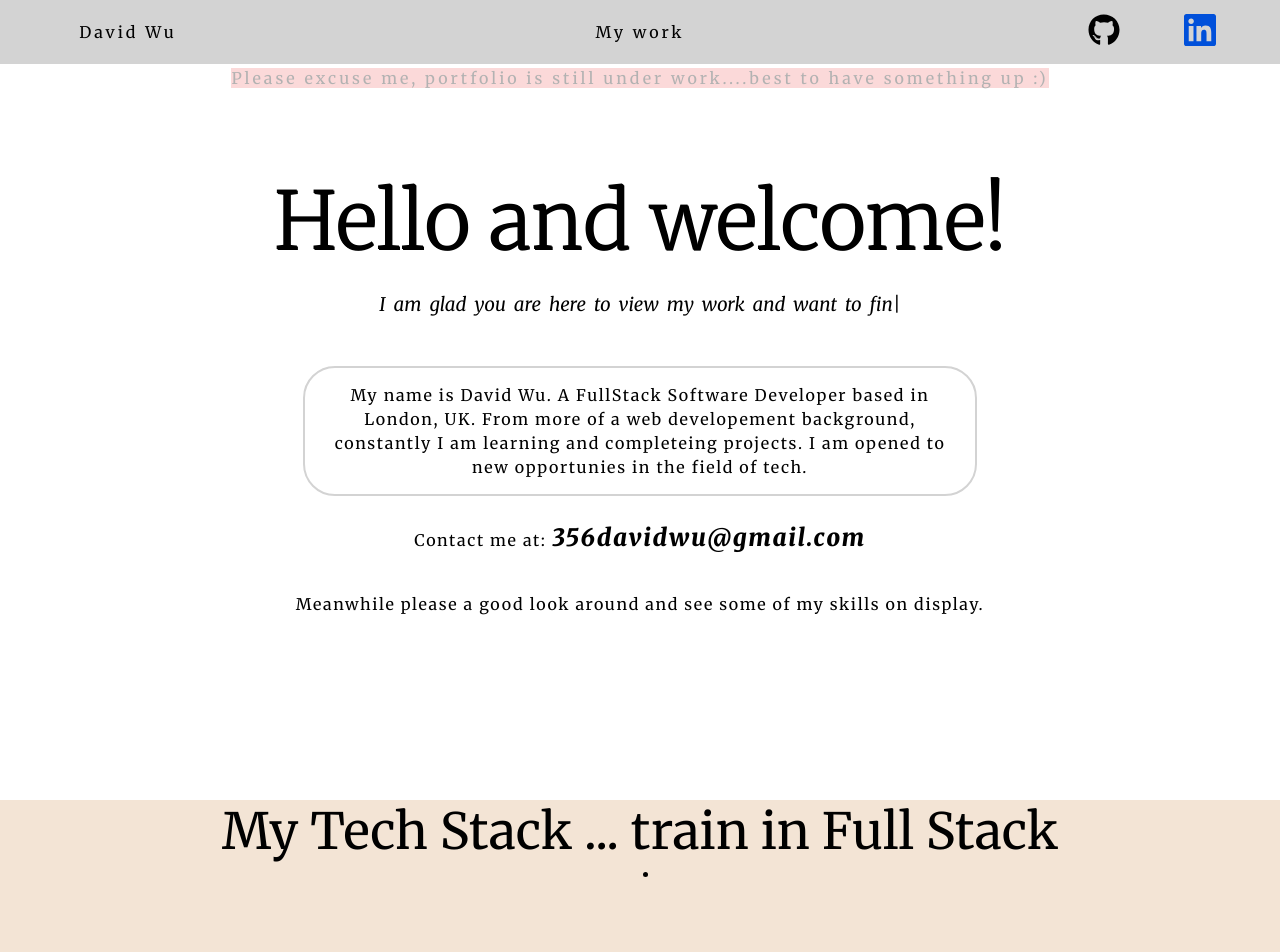
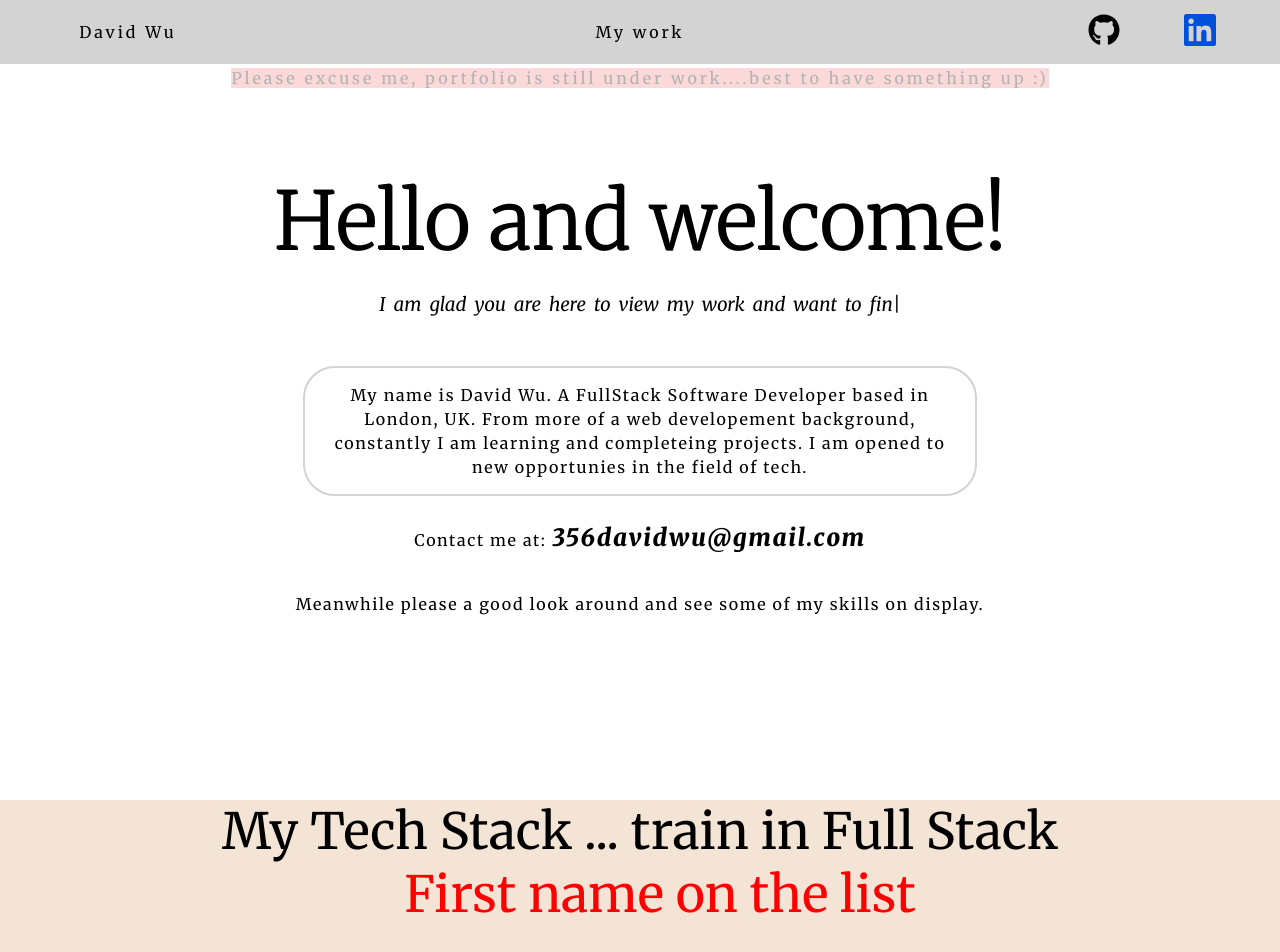
Before and after one commit to david204code/MyPortfolio, a React (Create React App) app: page / in a window 1280 px wide. Shown: the top 952 px of the page. Built offline with nearby package versions, Linux system fonts and the light colour scheme.

Commit message:
Created and imported TechStackList along with scss

```diff
--- a/src/components/techStack/TechStack.jsx
+++ b/src/components/techStack/TechStack.jsx
@@ -1,12 +1,13 @@
 import React from "react";
 import "./TechStack.scss";
+import TechStackList from "../techStackList/TechStackList";
 
 export default function TechStack() {
   return (
     <div className="techStack" id="techStack">
       <h1>My Tech Stack ... train in Full Stack</h1>
       <ul>
-        <li></li>
+        <TechStackList />
       </ul>
     </div>
   );
--- a/src/components/techStack/TechStack.scss
+++ b/src/components/techStack/TechStack.scss
@@ -10,4 +10,8 @@
   h1 {
     font-size: 50px;
   }
+
+  ul {
+    list-style: none;
+  }
 }
--- /dev/null
+++ b/src/components/techStackList/TechStackList.jsx
@@ -0,0 +1,10 @@
+import React from "react";
+import "./TechStackList.scss";
+
+export default function TechStackList() {
+  return (
+    <li className="techStackList">
+      <h1>First name on the list</h1>
+    </li>
+  );
+}
--- /dev/null
+++ b/src/components/techStackList/TechStackList.scss
@@ -0,0 +1,5 @@
+.techStackList {
+  h1 {
+    color: red;
+  }
+}
```
